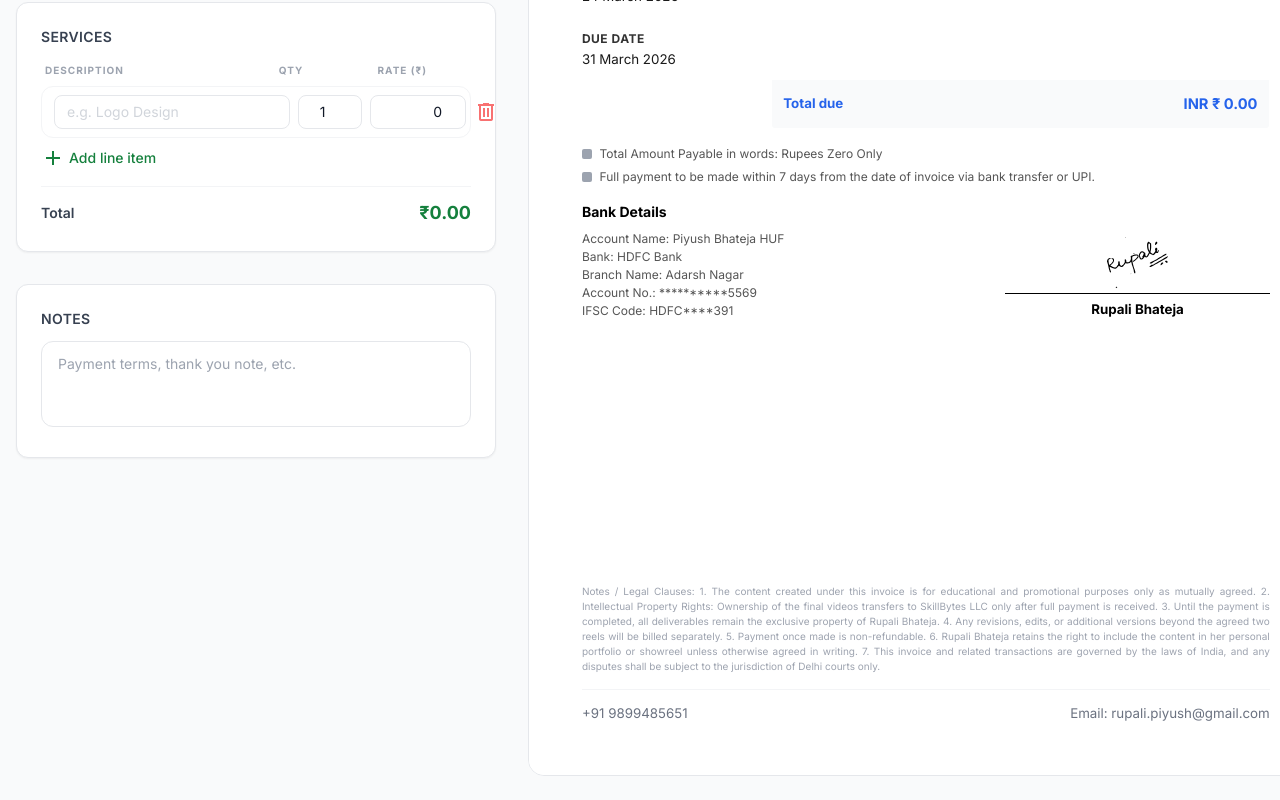
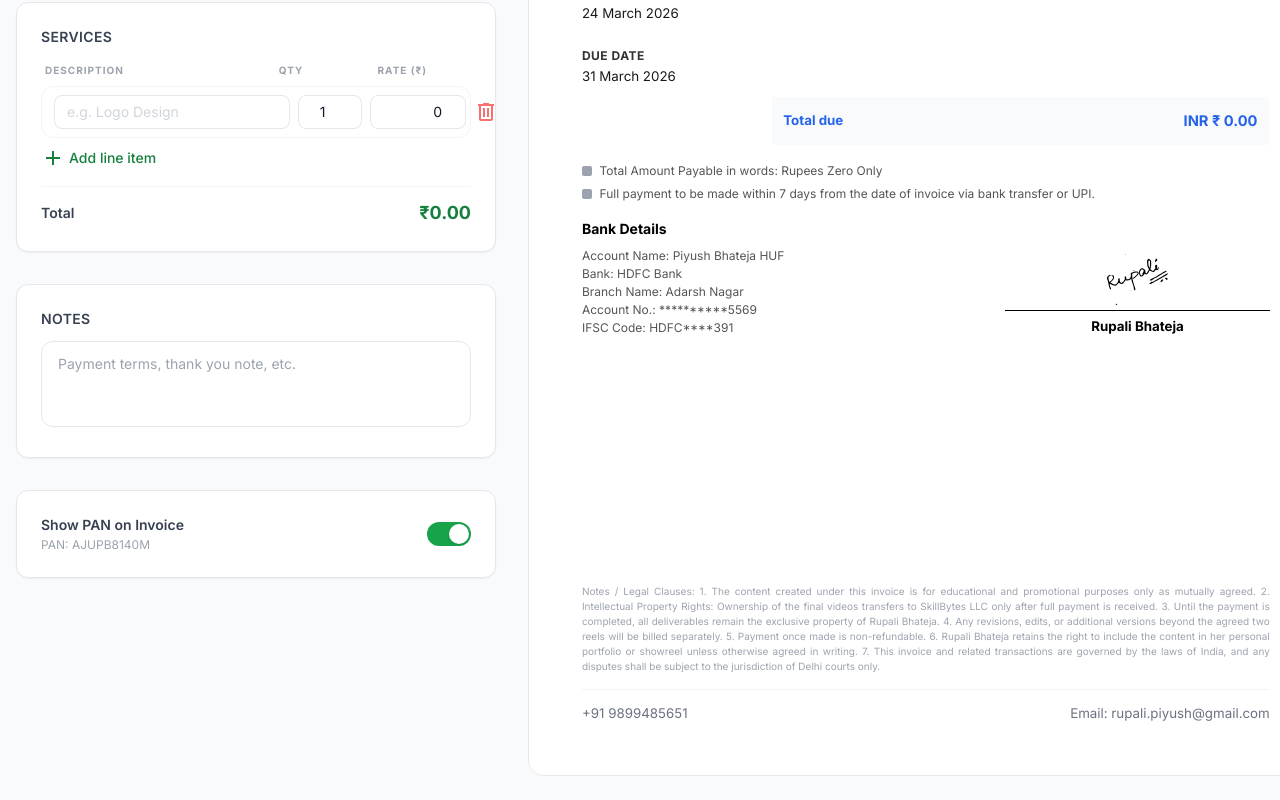
Before and after one commit to NAMANBHATEJA57/Invoicegeneratorigm, a Next.js app: page /new in a window 1280 px wide. Shown: the part 426-1226 px from the top of the page. Built offline with nearby package versions, Linux system fonts and the light colour scheme; no server answers; the database is empty.

Commit message:
feat: add PAN to Billed From section with show/hide toggle in invoice form

```diff
--- a/app/api/invoice/[id]/route.ts
+++ b/app/api/invoice/[id]/route.ts
@@ -22,11 +22,12 @@ export async function PUT(req: NextRequest, { params }: { params: Promise<{ id:
   try {
     const { id } = await params;
     const body = await req.json();
-    const { clientId, date, dueDate, notes, services } = body as {
+    const { clientId, date, dueDate, notes, showPan, services } = body as {
       clientId: string;
       date: string;
       dueDate: string;
       notes?: string;
+      showPan?: boolean;
       services: { description: string; qty: number; rate: number; total: number }[];
     };
 
@@ -43,6 +44,7 @@ export async function PUT(req: NextRequest, { params }: { params: Promise<{ id:
         dueDate: new Date(dueDate),
         totalAmount,
         notes,
+        showPan: showPan ?? true,
         services: {
           create: services.map((s) => ({
             description: s.description,
--- a/app/api/invoice/route.ts
+++ b/app/api/invoice/route.ts
@@ -20,11 +20,12 @@ export async function GET() {
 export async function POST(req: NextRequest) {
   try {
     const body = await req.json();
-    const { clientId, date, dueDate, notes, services } = body as {
+    const { clientId, date, dueDate, notes, showPan, services } = body as {
       clientId: string;
       date: string;
       dueDate: string;
       notes?: string;
+      showPan?: boolean;
       services: { description: string; qty: number; rate: number; total: number }[];
     };
 
@@ -39,6 +40,7 @@ export async function POST(req: NextRequest) {
         dueDate: new Date(dueDate),
         totalAmount,
         notes,
+        showPan: showPan ?? true,
         services: {
           create: services.map((s) => ({
             description: s.description,
--- a/components/invoice/InvoiceForm.tsx
+++ b/components/invoice/InvoiceForm.tsx
@@ -50,6 +50,7 @@ export default function InvoiceForm({ invoiceId, invoiceNumber, initialData, cli
   const [date, setDate] = useState('');
   const [dueDate, setDueDate] = useState('');
   const [notes, setNotes] = useState('');
+  const [showPan, setShowPan] = useState(true);
   const [services, setServices] = useState<ServiceRow[]>([]);
 
   // Initialize on mount
@@ -89,6 +90,7 @@ export default function InvoiceForm({ invoiceId, invoiceNumber, initialData, cli
     date,
     dueDate,
     notes,
+    showPan,
     client: {
       name: selectedClient?.name ?? '',
       address: selectedClient?.address ?? '',
@@ -126,7 +128,7 @@ export default function InvoiceForm({ invoiceId, invoiceNumber, initialData, cli
     setError('');
     setSaving(true);
     try {
-      const payload = { clientId, date, dueDate, notes, services };
+      const payload = { clientId, date, dueDate, notes, showPan, services };
       const res = invoiceId
         ? await fetch(`/api/invoice/${invoiceId}`, { method: 'PUT', headers: { 'Content-Type': 'application/json' }, body: JSON.stringify(payload) })
         : await fetch('/api/invoice', { method: 'POST', headers: { 'Content-Type': 'application/json' }, body: JSON.stringify(payload) });
@@ -139,7 +141,7 @@ export default function InvoiceForm({ invoiceId, invoiceNumber, initialData, cli
     } finally {
       setSaving(false);
     }
-  }, [clientId, date, dueDate, notes, services, invoiceId, router]);
+  }, [clientId, date, dueDate, notes, showPan, services, invoiceId, router]);
 
   // ─── Download PDF ──────────────────────────────────────────────────────────
   const handleDownload = () => {
@@ -207,7 +209,7 @@ export default function InvoiceForm({ invoiceId, invoiceNumber, initialData, cli
   const handleDuplicate = useCallback(async () => {
     setSaving(true);
     try {
-      const payload = { clientId, date, dueDate, notes, services };
+      const payload = { clientId, date, dueDate, notes, showPan, services };
       const res = await fetch('/api/invoice', {
         method: 'POST',
         headers: { 'Content-Type': 'application/json' },
@@ -221,7 +223,7 @@ export default function InvoiceForm({ invoiceId, invoiceNumber, initialData, cli
     } finally {
       setSaving(false);
     }
-  }, [clientId, date, dueDate, notes, services, router]);
+  }, [clientId, date, dueDate, notes, showPan, services, router]);
 
   // ─── Render ────────────────────────────────────────────────────────────────
   if (!mounted) {
@@ -430,6 +432,35 @@ export default function InvoiceForm({ invoiceId, invoiceNumber, initialData, cli
               />
             </section>
 
+            {/* PAN Toggle */}
+            <section className="bg-white rounded-xl border border-gray-200 p-6 shadow-sm">
+              <div className="flex items-center justify-between">
+                <div>
+                  <h2 className="text-sm font-semibold text-gray-700">Show PAN on Invoice</h2>
+                  <p className="text-xs text-gray-400 mt-0.5">PAN: AJUPB8140M</p>
+                </div>
+                <button
+                  type="button"
+                  onClick={() => setShowPan((v) => !v)}
+                  className={`relative inline-flex h-6 w-11 flex-shrink-0 cursor-pointer rounded-full border-2 border-transparent transition-colors duration-200 ease-in-out focus:outline-none focus:ring-2 focus:ring-green-500 focus:ring-offset-2 ${
+                    showPan ? 'bg-green-600' : 'bg-gray-200'
+                  }`}
+                  aria-label="Toggle PAN visibility"
+                >
+                  <span
+                    className={`pointer-events-none inline-block h-5 w-5 transform rounded-full bg-white shadow ring-0 transition duration-200 ease-in-out ${
+                      showPan ? 'translate-x-5' : 'translate-x-0'
+                    }`}
+                  />
+                </button>
+              </div>
+              {!showPan && (
+                <p className="text-xs text-amber-600 mt-3 bg-amber-50 rounded-lg px-3 py-2">
+                  PAN will be hidden from the invoice preview and PDF.
+                </p>
+              )}
+            </section>
+
             {/* Mobile action buttons */}
             <div className="lg:hidden flex flex-col gap-2 pb-8">
               {invoiceNumber && (
--- a/components/invoice/InvoicePreview.tsx
+++ b/components/invoice/InvoicePreview.tsx
@@ -10,6 +10,7 @@ export interface InvoiceData {
   date: string;
   dueDate: string;
   notes?: string;
+  showPan?: boolean;
   client: {
     name: string;
     address: string;
@@ -103,6 +104,11 @@ const InvoicePreview = forwardRef<HTMLDivElement, InvoicePreviewProps>(({ data,
           <div style={{ color: '#555', fontSize: '8.5pt' }}>
             Mobile: {BILLER.phone}
           </div>
+          {data.showPan !== false && (
+            <div style={{ color: '#555', fontSize: '8.5pt' }}>
+              PAN: {BILLER.pan}
+            </div>
+          )}
         </div>
       </div>
 
--- a/lib/db.ts
+++ b/lib/db.ts
@@ -7,7 +7,7 @@ const globalForPrisma = globalThis as unknown as {
 export const prisma =
   globalForPrisma.prisma ??
   new PrismaClient({
-    log: process.env.NODE_ENV === 'development' ? ['query', 'error', 'warn'] : ['error'],
+    log: process.env.NODE_ENV === 'development' ? ['error', 'warn'] : ['error'],
   });
 
 if (process.env.NODE_ENV !== 'production') globalForPrisma.prisma = prisma;
--- a/lib/invoice.ts
+++ b/lib/invoice.ts
@@ -25,6 +25,7 @@ export const BILLER = {
   address: 'BC 2, West Shalimar Bagh, Delhi – 110088, India',
   email: 'rupali.piyush@gmail.com',
   phone: '+91 9899485651',
+  pan: 'AJUPB8140M',
   bank: {
     name: 'HDFC Bank',
     branch: 'Adarsh Nagar',
--- a/package.json
+++ b/package.json
@@ -15,6 +15,8 @@
     "seed": "npx tsx prisma/seed.ts"
   },
   "dependencies": {
+    "@neondatabase/serverless": "^1.0.2",
+    "@prisma/adapter-neon": "^7.6.0",
     "@prisma/client": "^5.22.0",
     "html2canvas": "^1.4.1",
     "jspdf": "^4.2.1",
@@ -22,12 +24,14 @@
     "react": "^19.0.0",
     "react-dom": "^19.0.0",
     "react-to-pdf": "^1.0.1",
-    "sonner": "^2.0.7"
+    "sonner": "^2.0.7",
+    "ws": "^8.20.0"
   },
   "devDependencies": {
     "@types/node": "^20",
     "@types/react": "^19",
     "@types/react-dom": "^19",
+    "@types/ws": "^8.18.1",
     "autoprefixer": "^10.4.27",
     "eslint": "^9",
     "eslint-config-next": "15.2.3",
```
Also changed, not shown: 2 other files (tests, documents, lock files or other folders).
